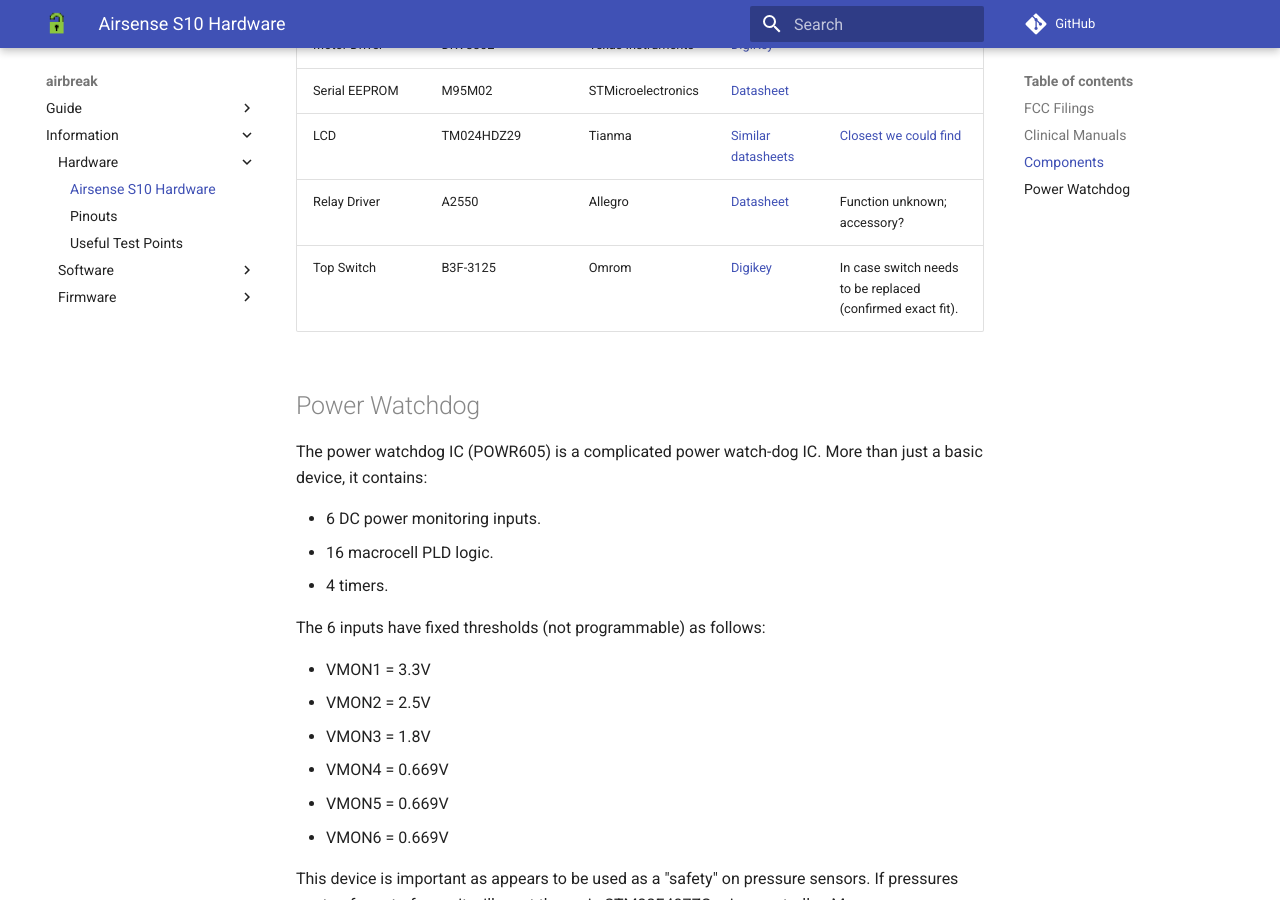
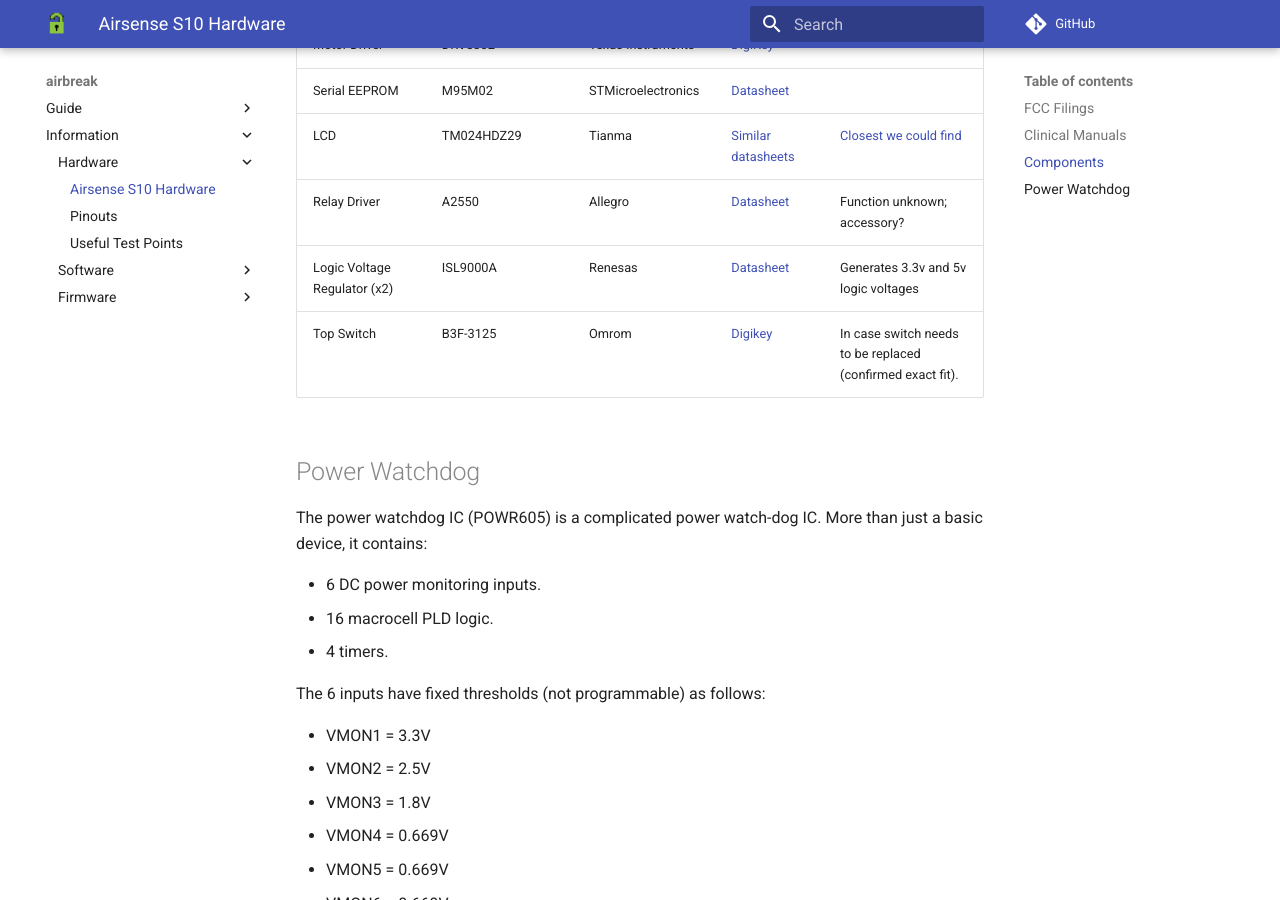
Before and after one commit to osresearch/airbreak, an MkDocs documentation site: the page built from docs/info/hardware.md, in a window 1280 px wide and 900 px high, scrolled down 1185 px. Built offline with MkDocs 1.6.1 and Material for MkDocs 9.7.7, drawn with Linux system fonts in a browser that asks for light colours; comment, search, counter and statistics services are not loaded.

Commit message:
Added voltage regulator info to doc

```diff
--- a/docs/info/hardware.md
+++ b/docs/info/hardware.md
@@ -37,6 +37,7 @@
 | Serial EEPROM | M95M02 | STMicroelectronics | [Datasheet](https://www.st.com/resource/en/datasheet/m95m02-dr.pdf) |
 | LCD | TM024HDZ29 | Tianma | [Similar datasheets](https://www.beyondinfinite.com/product/lcd/tianma_lcd_display.html) | [Closest we could find](https://www.beyondinfinite.com/lcd/Library/Tianma/TM024HDZ73.pdf)
 | Relay Driver | A2550 | Allegro | [Datasheet](https://www.allegromicro.com/~/media/Files/Datasheets/A2550-Datasheet.ashx) | Function unknown; accessory? |
+| Logic Voltage Regulator (x2) | ISL9000A | Renesas | [Datasheet](https://www.mouser.ca/datasheet/2/698/isl9000a-1529533.pdf) | Generates 3.3v and 5v logic voltages |
 | Top Switch | B3F-3125 | Omrom | [Digikey](https://www.digikey.com/product-detail/en/omron-electronics-inc-emc-div/B3F-3125/SW851-ND/368368) | In case switch needs to be replaced (confirmed exact fit).
 
 ## Power Watchdog
```
